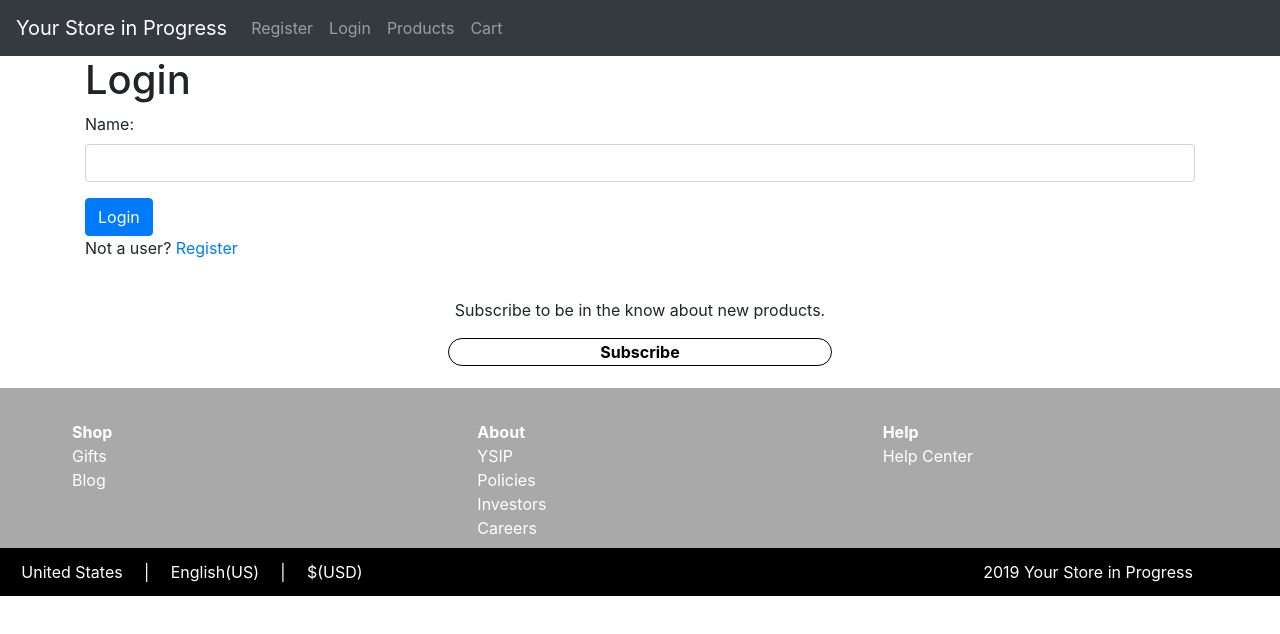
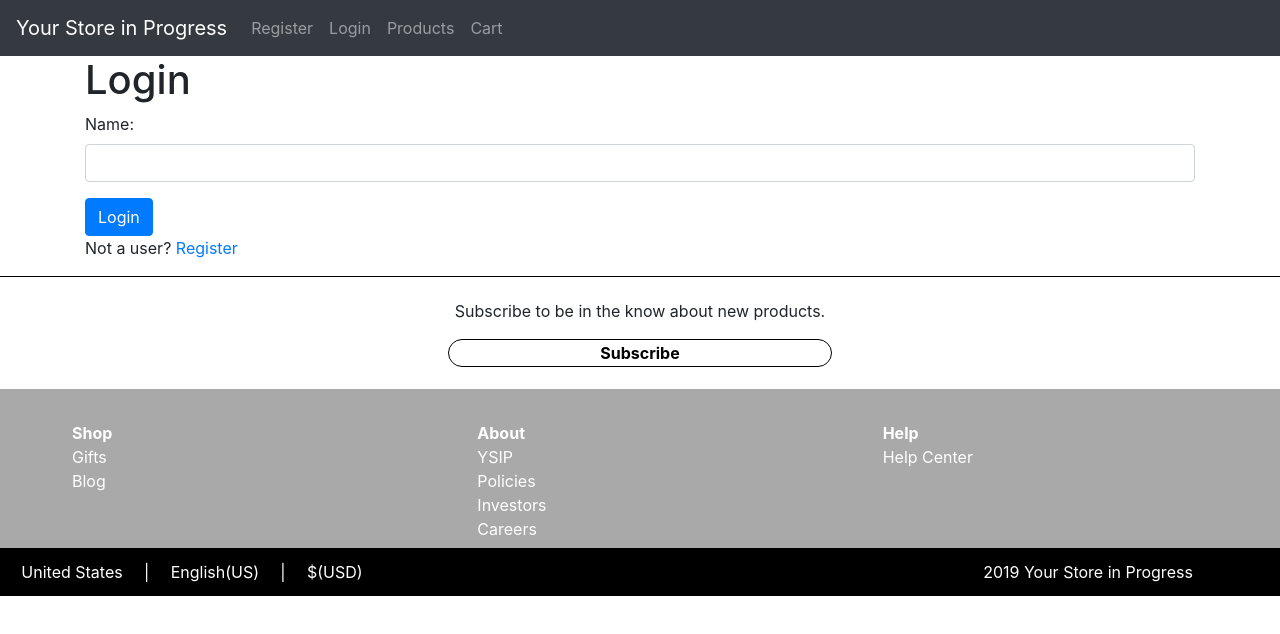
Before and after one commit to KaemonIsland/your-store-in-progress, a React (Create React App) app: page /login in a window 1280 px wide. Shown: the top 634 px of the page. Built offline with nearby package versions, Linux system fonts and the light colour scheme.

Commit message:
Added top border to footer

```diff
--- a/src/components/pages/Footer.js
+++ b/src/components/pages/Footer.js
@@ -10,6 +10,7 @@ const FooterContainer = styled.footer`
     grid-template-rows: 35% 50% 15%;
     height: 20rem;
     text-align: center;
+    border-top: 1px solid black;
 `
 
 const FooterButton = styled(Button)`
```
